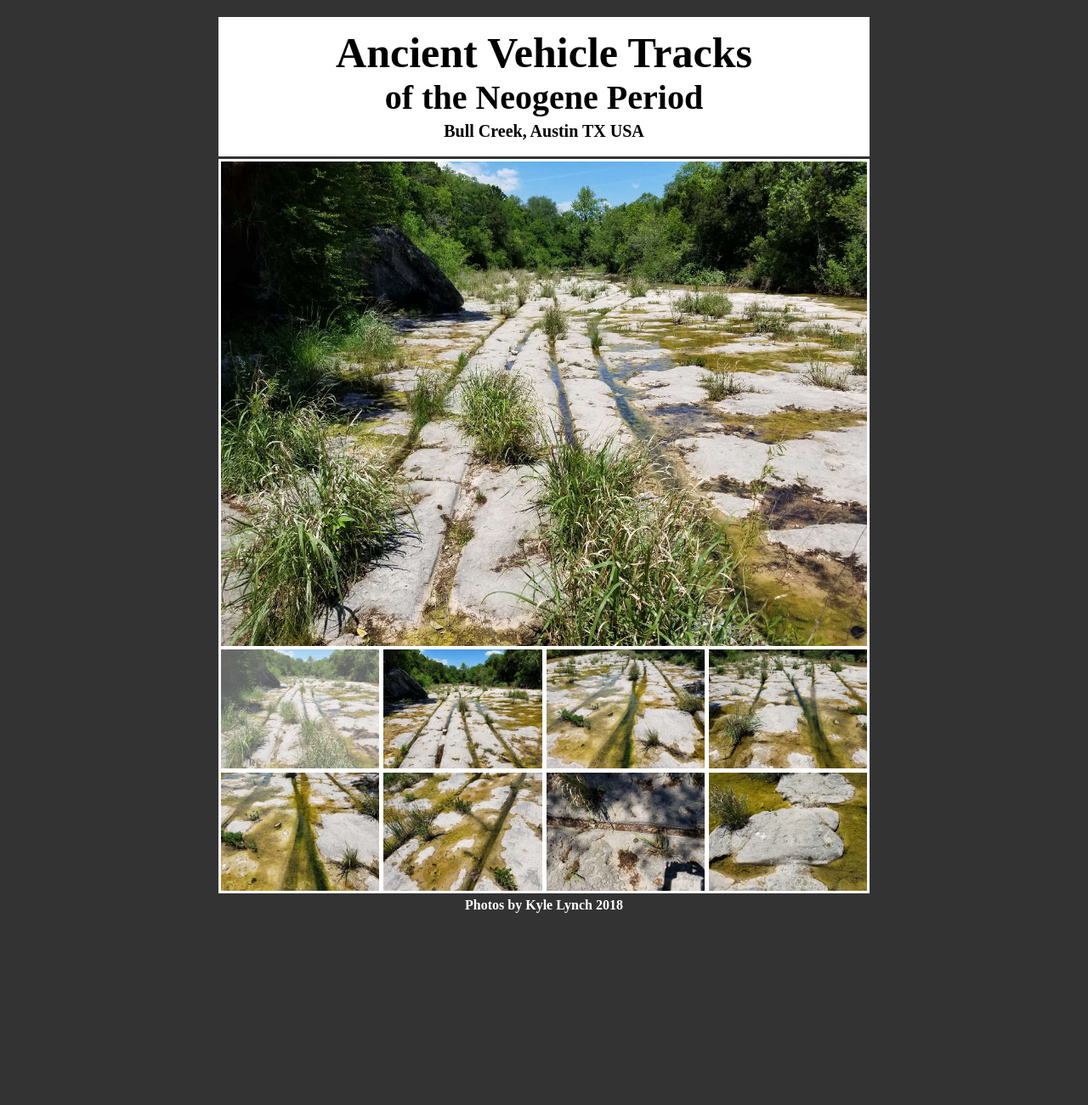
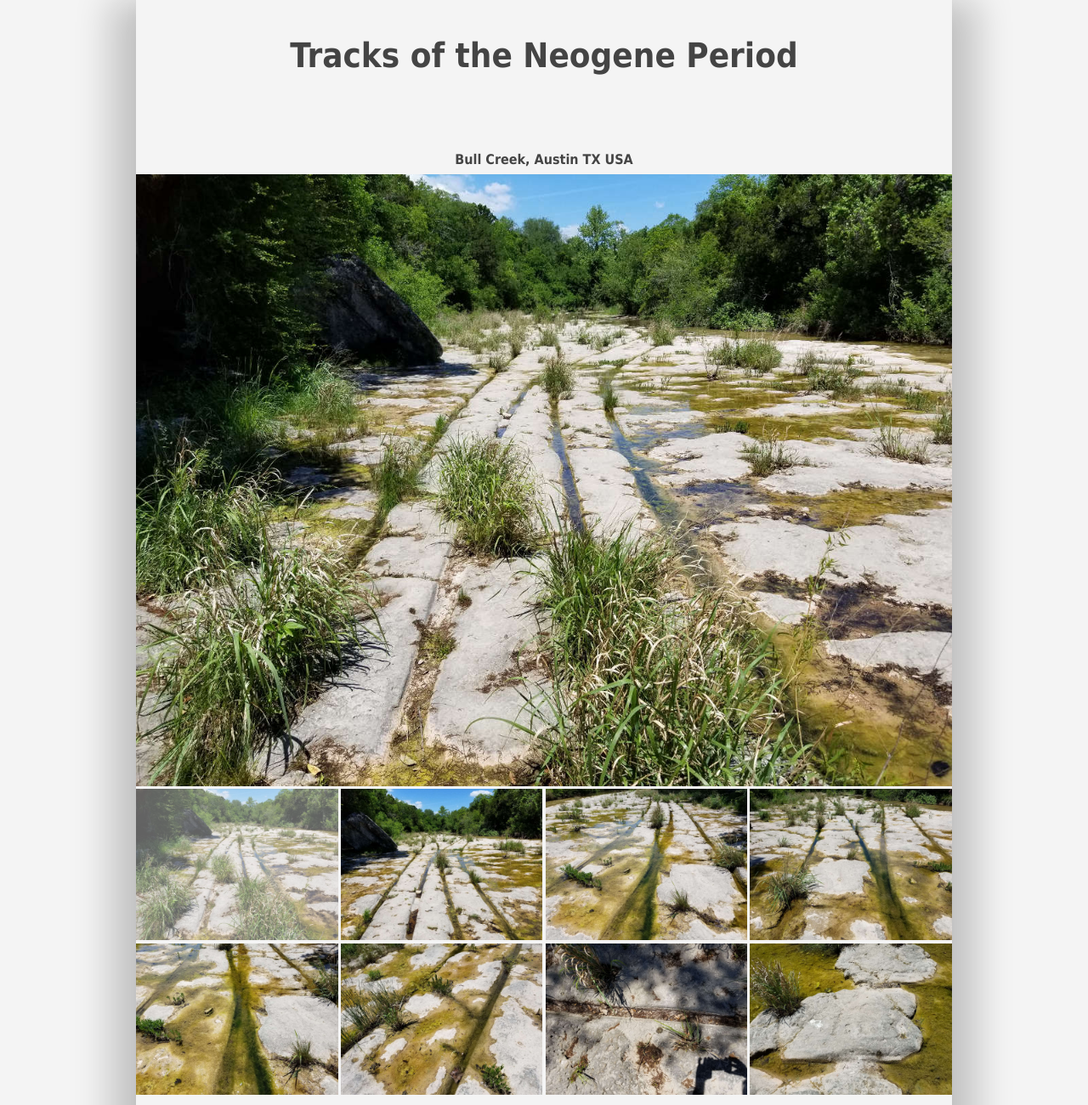
Before and after one commit to KyleKnolleLynch/JS-photoslider, a plain HTML site: page index.html in a window 1280 px wide. Shown: the top 1300 px of the page at 85% size. Before the commit the page ends 1099 px from the top, so only its background shows below. Drawn offline with Linux system fonts and the light colour scheme.

Commit message:
version_2.0

```diff
--- /dev/null
+++ b/css/style.css
@@ -0,0 +1,68 @@
+
+* {
+    margin: 0;
+    padding: 0;
+    box-sizing: border-box;
+}
+
+body {
+    background: #f4f4f4;
+    font-family: Tahoma, Verdana, Helvetica, sans-serif;
+    height: auto;
+}
+
+main {
+    margin: auto;
+    width: 75vw;
+    box-shadow: 30px 0px 40px rgba(0,0,0,0.2),
+    -30px 0px 40px rgba(0,0,0,0.2);
+    text-align: center;
+    color: #444;
+}
+.container {
+}
+
+.container-header {
+    margin-bottom: 10vh;
+    padding: 10px 0;
+}
+
+.title-text h1 {
+    font-size: 40px;
+    margin-top: 4vh;
+}
+
+.main-img img,
+.imgs img {
+    width:100%;
+    display: block;
+}
+.main-img {
+    margin-bottom: 0.2rem;
+    padding-top: 0.5rem;
+}
+
+.imgs {
+    display: grid;
+    grid-template-columns:repeat(4, 1fr);
+    grid-gap: 0.2rem;
+}
+
+.footer h4{
+    margin-top: 10vh;
+    padding-bottom: 1rem;
+}
+
+
+/* fade in animation */
+
+@keyframes fadeIn {
+    to {
+        opacity: 1;
+    }
+}
+
+.fade-in {
+    opacity: 0;
+    animation: fadeIn 0.5s ease-in 1 forwards;
+}
--- a/index.html
+++ b/index.html
@@ -4,16 +4,17 @@
     <meta charset="UTF-8">
     <meta name="viewport" content="width=device-width, initial-scale=1.0">
     <meta http-equiv="X-UA-Compatible" content="ie=edge">
-    <link rel="stylesheet" href="style.css">
+    <link rel="stylesheet" href="css/style.css">
     <title>Photo Slider</title>
 </head>
 <body>
+    <main>
     <section class="header">
         <div class="container container-header">
             <div class="title-text">
-                <h1>Ancient Vehicle Tracks</h1>
-                <h2>of the Neogene Period</h2>
-                <h4>Bull Creek, Austin TX USA</h4>
+                <h1>Tracks of the Neogene Period</h1>
+                <h2></h2>
+
             </div>
         </div>
     </section>
@@ -21,6 +22,7 @@
 
     <section class="slider">
         <div class="container container-slider">
+            <h4>Bull Creek, Austin TX USA</h4>
             <div class="main-img">
                 <img src="img/track1img.jpg" id="current">
             </div>
@@ -40,7 +42,8 @@
     <section class="footer">
         <h4>Photos by Kyle Lynch 2018</h4>
     </section>
+</main>
 
-    <script src="main.js"></script>
+    <script src="js/main.js"></script>
 </body>
 </html>
--- a/style.css
+++ /dev/null
@@ -1,70 +0,0 @@
-
-* {
-    margin: 0;
-    padding: 0;
-}
-
-body {
-    margin: 20px;
-    background: #333;
-}
-
-.container {
-    max-width: 760px;
-    margin:auto;
-    border: #fff solid 3px;
-    background:#fff;
-}
-
-.container-header {
-    margin-bottom: 3px;
-    text-align: center;
-    padding: 10px 0;
-}
-
-
-.title-text h1 {
-    font-size: 50px;
-}
-
-.title-text h2 {
-    font-size: 40px;
-}
-
-.title-text h4 {
-    font-size: 20px;
-    padding:5px 0;
-}
-
-
-.main-img img,
-.imgs img {
-    width:100%;
-}
-
-.imgs {
-    display: grid;
-    grid-template-columns:repeat(4, 1fr);
-    grid-gap:5px;
-}
-
-.footer h4{
-    text-align: center;
-    margin: auto;
-    padding: 5px 0;
-    color: #fff;
-}
-
-
-/* fade in animation */
-
-@keyframes fadeIn {
-    to {
-        opacity: 1;
-    }
-}
-
-.fade-in {
-    opacity: 0;
-    animation: fadeIn 0.5s ease-in 1 forwards;
-}
```
Also changed, not shown: js/main.js (renamed from main.js).
